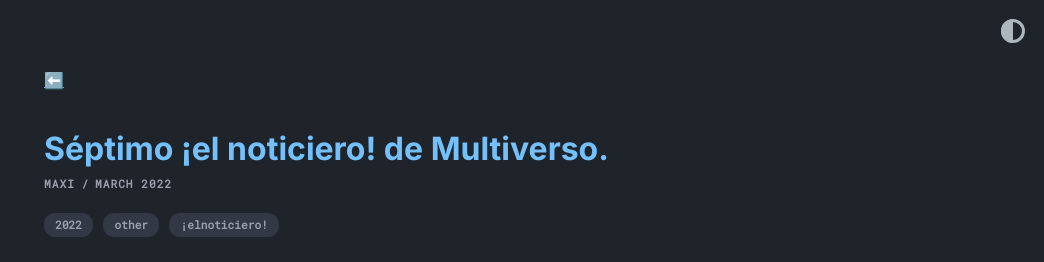
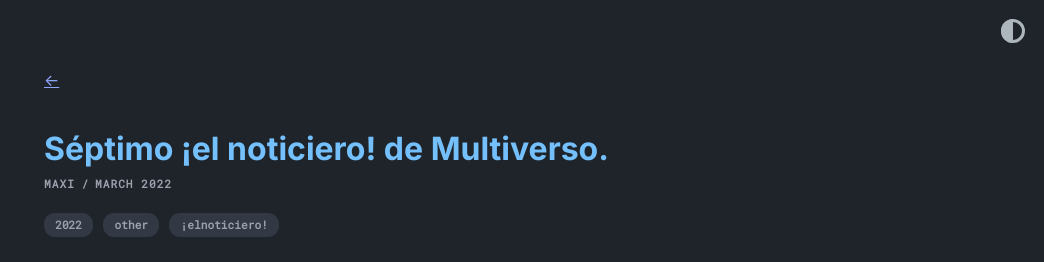
Before and after one commit to fixmyblock/noticiero, a Jekyll site: the page built from _posts/2022-03-02-séptimo-elnoticiero-de-multiverso.md, in a window 1280 px wide. Shown: the top 262 px of the page, without its empty margins (236-1280 px from the left). Built offline with Jekyll 4.4.1, drawn with Linux system fonts in a browser that asks for light colours.

Commit message:
Update _config.yml

```diff
--- a/_config.yml
+++ b/_config.yml
@@ -18,7 +18,7 @@ remote_theme: abhinavs/moonwalk
 theme_config:
   appearance: "dark" # can be "light", "dark" or "auto"
   appearance_toggle: true # if appearance can be switched by user
-  back_home_text: "⬅️" # customize text for homepage link in post layout
+  back_home_text: "←" # customize text for homepage link in post layout
   date_format: "%Y-%m-%d" # customize how date is formatted
   show_description: true # show blog description
   show_navbar: true # show horizontal navbar
```
